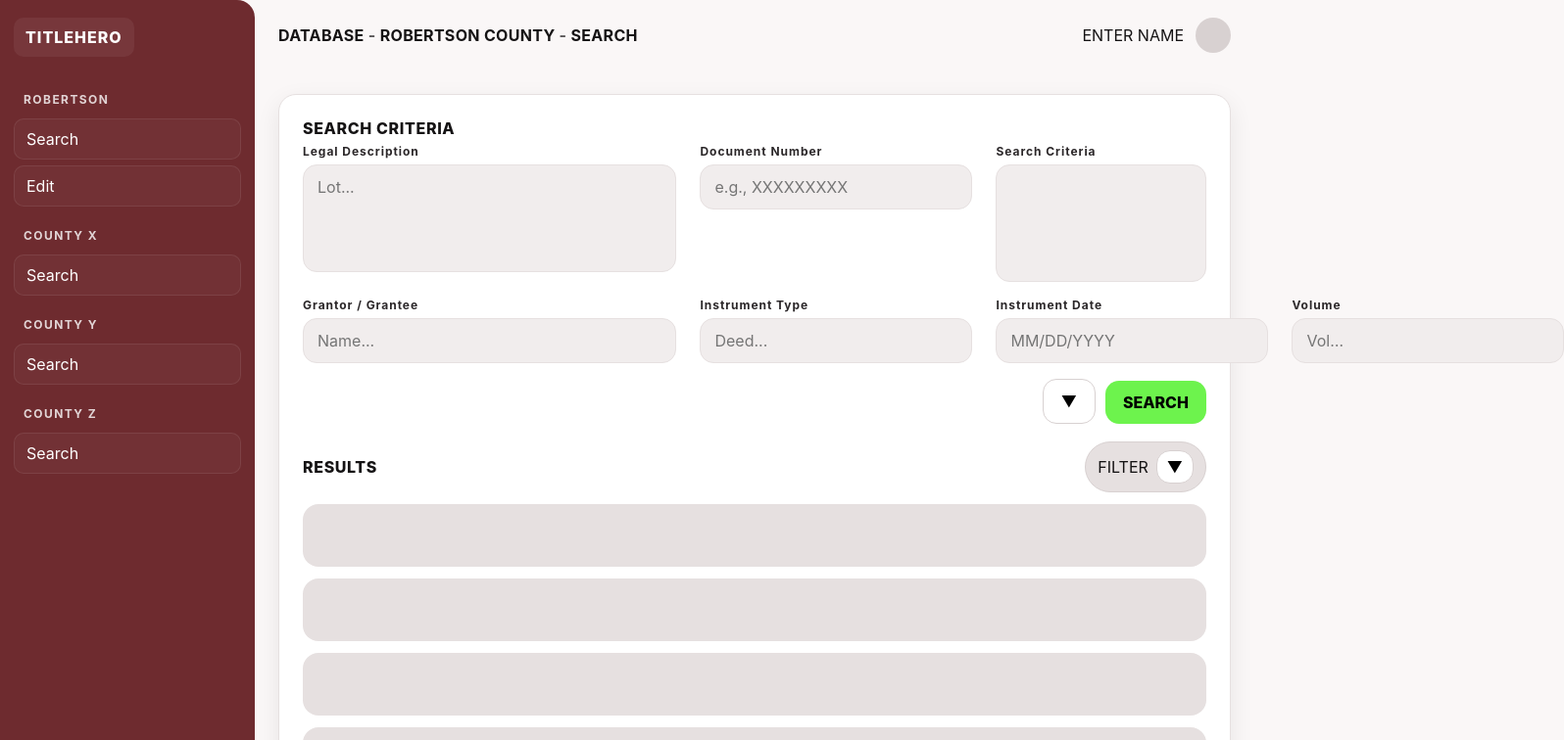
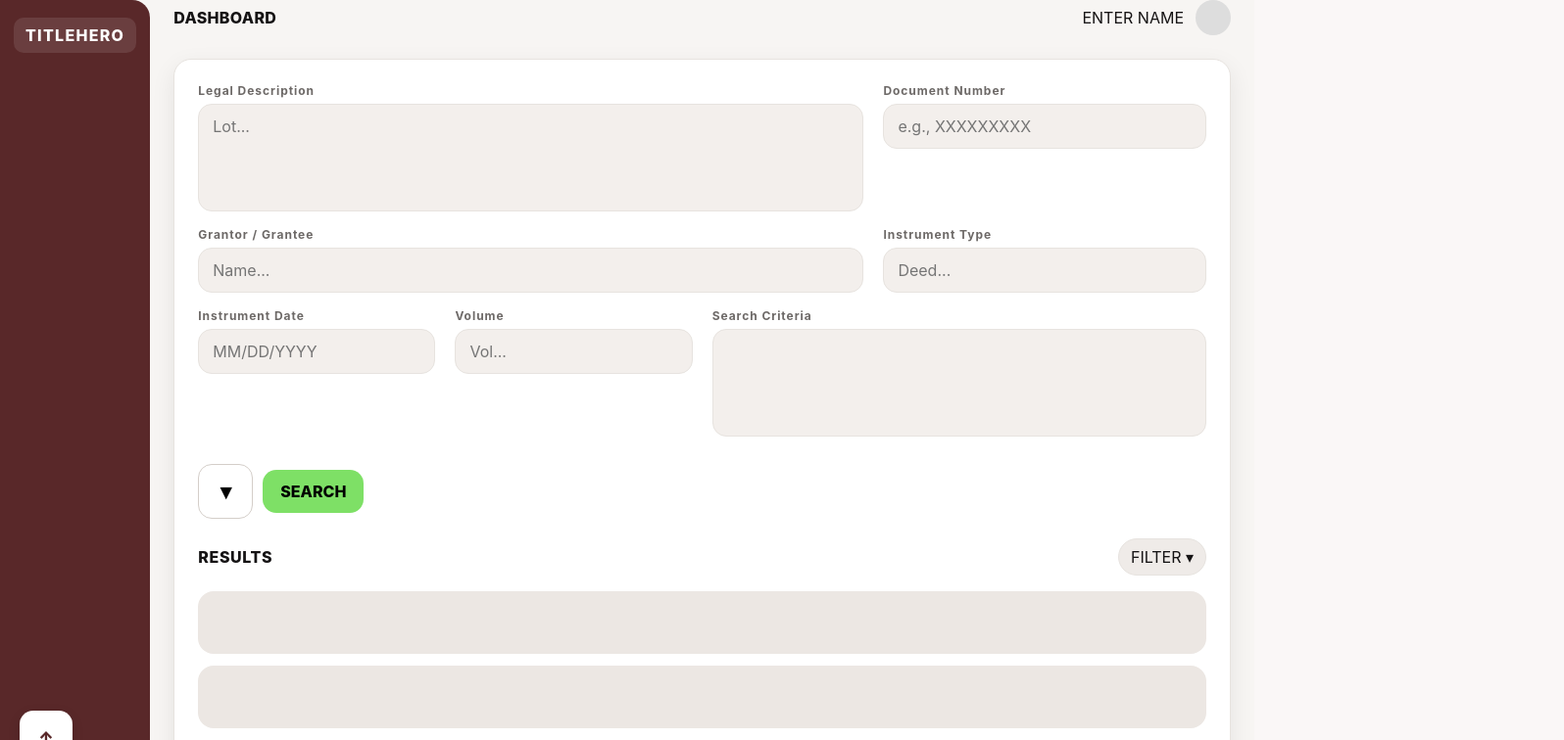
Before and after one commit to ChandlerNgo/TitleHero, a React (Vite) app in the folder client/: page / in a window 1280 px wide. Both pictures are taken after a click on the button "Login". Shown: the top 756 px of the page at 98% size, 1596 px wide, since content can reach past the window. Built offline with nearby package versions, Linux system fonts and the light colour scheme.

Commit message:
Front End Adjustments

```diff
--- a/client/src/pages/Dashboard.css
+++ b/client/src/pages/Dashboard.css
@@ -1,175 +1,281 @@
-/* for Dashboard.css*/
+/* ====== Dashboard.css ====== */
+/* Design tokens (adjust to your palette) */
+:root {
+  --bg: #f7f5f3;
+  --panel: #ffffff;
+  --ink: #1c1715;
+  --ink-subtle: #6d6967;
+  --line: #e7e3df;
 
-/* LAYOUT SHELL */
+  --maroon-900: #592829;
+
+  --accent: #7ee066;     /* search button */
+  --radius-md: 14px;
+  --radius-lg: 18px;
+
+  --space-1: 8px;
+  --space-2: 12px;
+  --space-3: 16px;
+  --space-4: 20px;
+  --space-5: 24px;
+  --shadow-md: 0 8px 24px rgba(0,0,0,.08);
+}
+
+/* Layout grid */
 .app {
   min-height: 100vh;
+  background: var(--bg);
   display: grid;
-  grid-template-columns: 260px 1fr;
-  grid-template-rows: 72px 1fr;
+  grid-template-columns: auto 1fr;
   grid-template-areas:
     "sidebar header"
     "sidebar main";
 }
 
-/* SIDEBAR */
+/* Sidebar - compact */
 .sidebar {
   grid-area: sidebar;
   background: var(--maroon-900);
-  color: white;
+  color: #fff;
   padding: 18px 14px;
   display: flex;
   flex-direction: column;
+  align-items: flex-start;
   gap: 20px;
-  border-top-right-radius: var(--r-lg);
-  border-bottom-right-radius: var(--r-lg);
+  border-top-right-radius: var(--radius-lg);
+  border-bottom-right-radius: var(--radius-lg);
+  position: relative;
+  height: auto;              /* only as tall as content */
 }
 
+/* Brand at top */
 .brand {
   font-weight: 800;
-  letter-spacing: 1px;
+  letter-spacing: 0.08em;
   padding: 10px 12px;
   border-radius: 10px;
-  background: rgba(255,255,255,0.06);
+  background: rgba(255,255,255,0.1);
   width: fit-content;
+  line-height: 1;
 }
 
-.nav {
+/* Upload button in bottom-left corner */
+.sidebar .upload-btn {
+  position: fixed;
+  bottom: 20px;
+  left: 20px;
+  width: 54px;
+  height: 54px;
+  border-radius: 14px;
+  background: #fff;
+  color: var(--maroon-900);
+  border: none;
+  font-weight: 900;
+  cursor: pointer;
+  box-shadow: 0 4px 12px rgba(0,0,0,0.15);
   display: flex;
-  flex-direction: column;
-  gap: 6px;
-}
-.nav h4 {
-  margin: 16px 10px 6px;
-  opacity: 0.8;
-  font-weight: 700;
-  font-size: 12px;
-  letter-spacing: 0.12em;
-}
-.nav button {
-  text-align: left;
-  width: 100%;
-  padding: 10px 12px;
-  border-radius: 10px;
-  border: 1px solid rgba(255,255,255,0.08);
-  background: rgba(255,255,255,0.03);
-  color: white;
-  cursor: default;
+  align-items: center;
+  justify-content: center;
+  transition: 0.2s;
 }
 
-/* HEADER */
+.sidebar .upload-btn:hover {
+  transform: translateY(-2px);
+  background: #f0e8e8;
+}
+
+
+/* ====== Header ====== */
 .header {
   grid-area: header;
   display: flex;
   align-items: center;
   justify-content: space-between;
-  padding: 0 var(--pad-lg);
+  padding: 0 var(--space-5);
 }
-.breadcrumbs { font-weight: 700; letter-spacing: .02em; }
-.breadcrumbs span { opacity: 0.7; }
-.breadcrumbs .current { opacity: 1; }
+.breadcrumbs { font-weight: 800; letter-spacing: .02em; }
+.profile { display: flex; gap: 12px; align-items: center; }
+.avatar { width: 36px; height: 36px; border-radius: 50%; background: #ddd; }
 
-.profile { display: flex; align-items: center; gap: 12px; }
-.profile .avatar {
-  width: 36px; height: 36px; border-radius: 50%;
-  background: var(--stone-300);
+/* ====== Main ====== */
+.main {
+  grid-area: main;
+  padding: var(--space-5);
+  display: flex;
+  justify-content: center;
+}
+.card {
+  width: 100%;
+  background: var(--panel);
+  border-radius: var(--radius-lg);
+  box-shadow: var(--shadow-md);
+  border: 1px solid var(--line);
+  padding: var(--space-5);
 }
 
-/* MAIN */
-.main { grid-area: main; padding: var(--pad-lg); }
-
-.card {
-  background: white;
-  border-radius: var(--r-lg);
-  padding: var(--pad-lg);
-  box-shadow: var(--shadow-md);
-  border: 1px solid var(--stone-200);
-}
-
-/* FORM GRID */
+/* ====== Search form ====== */
 .search-title {
   font-weight: 800;
   letter-spacing: .04em;
-  margin-bottom: 6px;
+  margin-bottom: var(--space-2);
 }
 
+/* 12-column fluid grid inside the card */
 .search-grid {
   display: grid;
-  grid-template-columns: 1.6fr 1fr 0.9fr;
-  gap: 16px 24px;
+  grid-template-columns: repeat(12, minmax(0, 1fr));
+  gap: var(--space-3) var(--space-4);
 }
 
+/* column span helpers */
+.col-12 { grid-column: span 6; }
+.col-8  { grid-column: span 8; }
+.col-6  { grid-column: span 6; }
+.col-4  { grid-column: span 4; }
+.col-3  { grid-column: span 3; }
+
+/* inputs */
 .field { display: flex; flex-direction: column; gap: 6px; }
 .field label {
   font-size: 12px;
   letter-spacing: .08em;
   font-weight: 700;
-  color: var(--ink-700);
+  color: var(--ink-subtle);
 }
 
-.input {
-  background: var(--stone-100);
-  border: 1px solid var(--stone-200);
-  border-radius: 14px;
+.input, .textarea, .criteria {
+  background: #f3efec;
+  border: 1px solid var(--line);
+  border-radius: var(--radius-md);
   padding: 12px 14px;
+  color: var(--ink);
+}
+.textarea { height: 110px; resize: none; }
+.criteria { min-height: 140px; }
+
+/* --- Actions row stays left-aligned --- */
+.actions {
+  display: flex;
+  gap: 10px;
+  justify-content: flex-start;
+  align-items: center;
+  margin-top: var(--space-2);
 }
 
-.textarea { height: 110px; resize: none; }
-
-.subgrid-3 {
-  display: grid;
-  grid-template-columns: 1fr 0.7fr 0.7fr;
-  gap: 16px 24px;
+/* --- Icon button for the caret --- */
+.btn.icon {
+  width: 56px;
+  height: 56px;
+  border-radius: var(--radius-md);
+  display: inline-flex;
+  align-items: center;
+  justify-content: center;
+  font-size: 22px;
+  padding: 0;
 }
 
-.criteria {
-  background: var(--stone-100);
-  border: 1px solid var(--stone-200);
-  border-radius: 14px;
-  min-height: 120px;
+/* --- Dropdown menu --- */
+.dropdown {
+  position: relative;
+}
+.dropdown-menu {
+  position: absolute;
+  top: 64px;             /* sits below the caret button */
+  left: 0;
+  min-width: 260px;
+  background: #fff;
+  border: 1px solid var(--line);
+  border-radius: 12px;
+  box-shadow: var(--shadow-md);
   padding: 10px;
+  z-index: 30;
+}
+.dropdown-title {
+  font-weight: 800;
+  font-size: 12px;
+  letter-spacing: .08em;
+  color: var(--ink-subtle);
+  margin: 4px 6px 8px;
+}
+.dropdown-item {
+  display: flex;
+  align-items: center;
+  gap: 10px;
+  padding: 8px 6px;
+  border-radius: 8px;
+  cursor: pointer;
+}
+.dropdown-item:hover {
+  background: #f7f5f3;
+}
+.dropdown-item input {
+  transform: translateY(1px);
+}
+.dropdown-footer {
+  display: flex;
+  justify-content: space-between;
+  padding: 6px;
+  margin-top: 6px;
+  border-top: 1px dashed var(--line);
+}
+.btn.tiny {
+  padding: 6px 10px;
+  font-size: 12px;
+  border-radius: 8px;
 }
 
-.actions-right {
-  grid-column: 3 / 4;
-  display: flex; gap: 10px;
-  align-items: end; justify-content: flex-end;
+/* keep your col-12/8/6/4/3 grid classes from earlier revamp */
+
+
+/* ====== Buttons (inert) ====== */
+.btn {
+  border-radius: var(--radius-md);
+  padding: 12px 18px;
+  border: 1px solid #d4cec9;
+  background: #fff;
+  font-weight: 600;
+  cursor: default;
+}
+.btn-primary {
+  background: var(--accent);
+  border: none;
+  font-weight: 800;
 }
 
-/* BUTTONS (INERT) */
-.btn {
-  border-radius: 14px;
-  padding: 12px 18px;
-  border: 1px solid var(--stone-300);
-  background: white;
-  cursor: default;
-}
-.btn-primary { background: var(--accent); border: none; font-weight: 800; }
-.btn-pill { padding: 6px 10px; }
-
-/* RESULTS */
-.results { margin-top: 18px; }
+/* ====== Results ====== */
+.results { margin-top: var(--space-4); }
 .results-header {
-  display: flex; justify-content: space-between; align-items: center;
-  margin-bottom: 12px;
+  display: flex; align-items: center; justify-content: space-between;
+  margin-bottom: var(--space-3);
 }
 .results-title { font-weight: 800; letter-spacing: .04em; }
 
+.filter-pill {
+  display: inline-flex;
+  align-items: center;
+  gap: 8px;
+  background: #efebe8;
+  border: 1px solid var(--line);
+  border-radius: 999px;
+  padding: 8px 12px;
+}
+
 .result-row {
-  background: var(--stone-200);
+  height: 64px;
   border-radius: 16px;
-  height: 64px;
-  display: flex; align-items: center;
+  background: #ece7e3;
+  display: flex;
+  align-items: center;
   padding: 0 14px;
   margin-bottom: 12px;
 }
 
-/* FILTER PILL */
-.filter-pill {
-  display: inline-flex;
-  align-items: center;
-  gap: 8px;
-  background: var(--stone-200);
-  border: 1px solid var(--stone-300);
-  border-radius: 999px;
-  padding: 8px 12px;
+/* ====== Responsive ====== */
+@media (max-width: 980px) {
+  .app { grid-template-columns: 200px 1fr; }
+  .card { width: 100%; }
+  .col-8 { grid-column: span 12; }
+  .col-6 { grid-column: span 12; }
+  .col-4 { grid-column: span 12; }
+  .col-3 { grid-column: span 6; }
 }
--- a/client/src/pages/Dashboard.tsx
+++ b/client/src/pages/Dashboard.tsx
@@ -1,108 +1,188 @@
-// src/pages/Dashboard.tsx
-import type { FormEvent } from "react";
+import { useEffect, useMemo, useRef, useState } from "react";
 import "./Dashboard.css";
 
+/** Field registry: id must be unique and stable */
+const FIELD_DEFS = [
+  { id: "legal", label: "Legal Description", placeholder: "Lot...", type: "textarea", span: 8 },
+  { id: "doc", label: "Document Number", placeholder: "e.g., XXXXXXXXX", type: "input", span: 4 },
+  { id: "grantor", label: "Grantor / Grantee", placeholder: "Name...", type: "input", span: 8 },
+  { id: "type", label: "Instrument Type", placeholder: "Deed...", type: "input", span: 4 },
+  { id: "date", label: "Instrument Date", placeholder: "MM/DD/YYYY", type: "input", span: 3 },
+  { id: "vol", label: "Volume", placeholder: "Vol...", type: "input", span: 3 },
+  { id: "criteria", label: "Search Criteria", placeholder: "", type: "textarea", span: 6 },
+] as const;
+
+type FieldId = typeof FIELD_DEFS[number]["id"];
+
 export default function Dashboard() {
-  const stop = (e: FormEvent) => e.preventDefault();
+  // visible fields; start with the common ones
+  const [active, setActive] = useState<FieldId[]>([
+    "legal",
+    "doc",
+    "grantor",
+    "type",
+    "date",
+    "vol",
+    "criteria",
+  ]);
+
+  // values keyed by field id
+  const [values, setValues] = useState<Record<FieldId, string>>({
+    legal: "",
+    doc: "",
+    grantor: "",
+    type: "",
+    date: "",
+    vol: "",
+    criteria: "",
+  });
+
+  // dropdown
+  const [menuOpen, setMenuOpen] = useState(false);
+  const menuRef = useRef<HTMLDivElement | null>(null);
+
+  // click outside to close
+  useEffect(() => {
+    const onDoc = (e: MouseEvent) => {
+      if (!menuRef.current) return;
+      if (!menuRef.current.contains(e.target as Node)) setMenuOpen(false);
+    };
+    if (menuOpen) document.addEventListener("mousedown", onDoc);
+    return () => document.removeEventListener("mousedown", onDoc);
+  }, [menuOpen]);
+
+  const activeSet = useMemo(() => new Set(active), [active]);
+
+  const toggleField = (id: FieldId) => {
+    setActive((prev) => {
+      const exists = prev.includes(id);
+      const next = exists ? prev.filter((x) => x !== id) : [...prev, id];
+      // focus the new field after render
+      if (!exists) queueMicrotask(() => document.getElementById(`field-${id}`)?.focus());
+      return next;
+    });
+  };
+
+  const onChange = (id: FieldId, v: string) =>
+    setValues((prev) => ({ ...prev, [id]: v }));
+
+  const submit = () => {
+    // Demo: log only active fields
+    const payload = Object.fromEntries(
+      active.map((id) => [id, values[id]])
+    );
+    console.log("SEARCH USING:", Array.from(activeSet));
+    console.log("PAYLOAD:", payload);
+    alert("Check console for payload 👀");
+  };
 
   return (
     <div className="app">
-      {/* SIDEBAR NAV -  subject to change a ton but */}
+      {/* Sidebar (unchanged layout decisions) */}
       <aside className="sidebar">
         <div className="brand">TITLEHERO</div>
-        <nav className="nav">
-          <h4>ROBERTSON</h4>
-          <button onClick={() => void 0}>Search</button>
-          <button onClick={() => void 0}>Edit</button>
-
-          <h4>COUNTY X</h4>
-          <button onClick={() => void 0}>Search</button>
-
-          <h4>COUNTY Y</h4>
-          <button onClick={() => void 0}>Search</button>
-
-          <h4>COUNTY Z</h4>
-          <button onClick={() => void 0}>Search</button>
-        </nav>
-
-        <div style={{ marginTop: "auto" }}>
-          <button className="btn" style={{ width: "100%" }} onClick={() => void 0}>+ New</button>
-        </div>
+        <button className="upload-btn" onClick={() => void 0} aria-label="Upload">↑</button>
       </aside>
 
-      {/* here is going to display which database you are in, just need to know that */}
-
+      {/* Header */}
       <header className="header">
-        <div className="breadcrumbs">
-          DATABASE <span> - </span> ROBERTSON COUNTY <span> - </span>{" "}
-          <span className="current">SEARCH</span>
-        </div>
+        <div className="breadcrumbs">DASHBOARD</div>
         <div className="profile">
           <div>ENTER NAME</div>
           <div className="avatar" />
         </div>
       </header>
 
-      {/* MAIN AREA - where database search will happen */}
+      {/* Main */}
       <main className="main">
         <section className="card">
-          <div className="search-title">SEARCH CRITERIA</div>
+          <form className="search-grid" onSubmit={(e) => e.preventDefault()}>
+            {FIELD_DEFS.filter(f => activeSet.has(f.id)).map((f) => (
+              <div
+                key={f.id}
+                className={`field ${spanClass(f.span)}`}
+                data-active
+              >
+                <label htmlFor={`field-${f.id}`}>{f.label}</label>
+                {f.type === "textarea" ? (
+                  <textarea
+                    id={`field-${f.id}`}
+                    className="textarea"
+                    placeholder={f.placeholder}
+                    value={values[f.id]}
+                    onChange={(e) => onChange(f.id, e.target.value)}
+                  />
+                ) : (
+                  <input
+                    id={`field-${f.id}`}
+                    className="input"
+                    placeholder={f.placeholder}
+                    value={values[f.id]}
+                    onChange={(e) => onChange(f.id, e.target.value)}
+                  />
+                )}
+              </div>
+            ))}
 
-          <form className="search-grid" onSubmit={stop}>
-            {/* lef col */}
-            <div className="field" style={{ gridColumn: "1 / 2" }}>
-              <label>Legal Description</label>
-              <textarea className="input textarea" placeholder="Lot..." />
-            </div>
+            {/* Action row */}
+            <div className="actions col-12">
+              {/* Dropdown trigger */}
+              <div className="dropdown" ref={menuRef}>
+                <button
+                  type="button"
+                  className="btn icon"
+                  aria-haspopup="menu"
+                  aria-expanded={menuOpen}
+                  onClick={() => setMenuOpen((v) => !v)}
+                >
+                  ▾
+                </button>
 
-            {/* mid col */}
-            <div className="field" style={{ gridColumn: "2 / 3" }}>
-              <label>Document Number</label>
-              <input className="input" placeholder="e.g., XXXXXXXXX" />
-            </div>
+                {menuOpen && (
+                  <div role="menu" className="dropdown-menu">
+                    <div className="dropdown-title">Search by…</div>
+                    {FIELD_DEFS.map((f) => (
+                      <label key={f.id} className="dropdown-item">
+                        <input
+                          type="checkbox"
+                          checked={activeSet.has(f.id)}
+                          onChange={() => toggleField(f.id)}
+                        />
+                        <span>{f.label}</span>
+                      </label>
+                    ))}
+                    <div className="dropdown-footer">
+                      <button
+                        type="button"
+                        className="btn tiny"
+                        onClick={() => setActive(FIELD_DEFS.map(f => f.id))}
+                      >
+                        Select all
+                      </button>
+                      <button
+                        type="button"
+                        className="btn tiny"
+                        onClick={() => setActive([])}
+                      >
+                        Clear
+                      </button>
+                    </div>
+                  </div>
+                )}
+              </div>
 
-            {/* right col */}
-            <div className="field" style={{ gridColumn: "3 / 4" }}>
-              <label>Search Criteria</label>
-              <div className="criteria"></div>
-            </div>
-
-            <div className="field" style={{ gridColumn: "1 / 2" }}>
-              <label>Grantor / Grantee</label>
-              <input className="input" placeholder="Name..." />
-            </div>
-
-            <div className="subgrid-3" style={{ gridColumn: "2 / 4" }}>
-              <div className="field">
-                <label>Instrument Type</label>
-                <input className="input" placeholder="Deed..." />
-              </div>
-              <div className="field">
-                <label>Instrument Date</label>
-                <input className="input" placeholder="MM/DD/YYYY" />
-              </div>
-              <div className="field">
-                <label>Volume</label>
-                <input className="input" placeholder="Vol…" />
-              </div>
-            </div>
-
-            <div className="actions-right">
-              <button className="btn" onClick={() => void 0}>▼</button>
-              <button className="btn btn-primary" onClick={() => void 0}>SEARCH</button>
+              <button type="button" className="btn btn-primary" onClick={submit}>
+                SEARCH
+              </button>
             </div>
           </form>
 
-          {/* Results -> empty right now but to be populated */}
+          {/* Results scaffold */}
           <div className="results">
             <div className="results-header">
               <div className="results-title">RESULTS</div>
-              <div className="filter-pill">
-                FILTER
-                <button className="btn btn-pill" onClick={() => void 0}>▼</button>
-              </div>
+              <div className="filter-pill">FILTER ▾</div>
             </div>
-
             <div className="result-row" />
             <div className="result-row" />
             <div className="result-row" />
@@ -113,3 +193,13 @@ export default function Dashboard() {
     </div>
   );
 }
+
+function spanClass(span: number) {
+  // map span (in 12-col grid) to class names you already use
+  if (span === 12) return "col-12";
+  if (span === 8) return "col-8";
+  if (span === 6) return "col-6";
+  if (span === 4) return "col-4";
+  if (span === 3) return "col-3";
+  return "col-12";
+}
```
